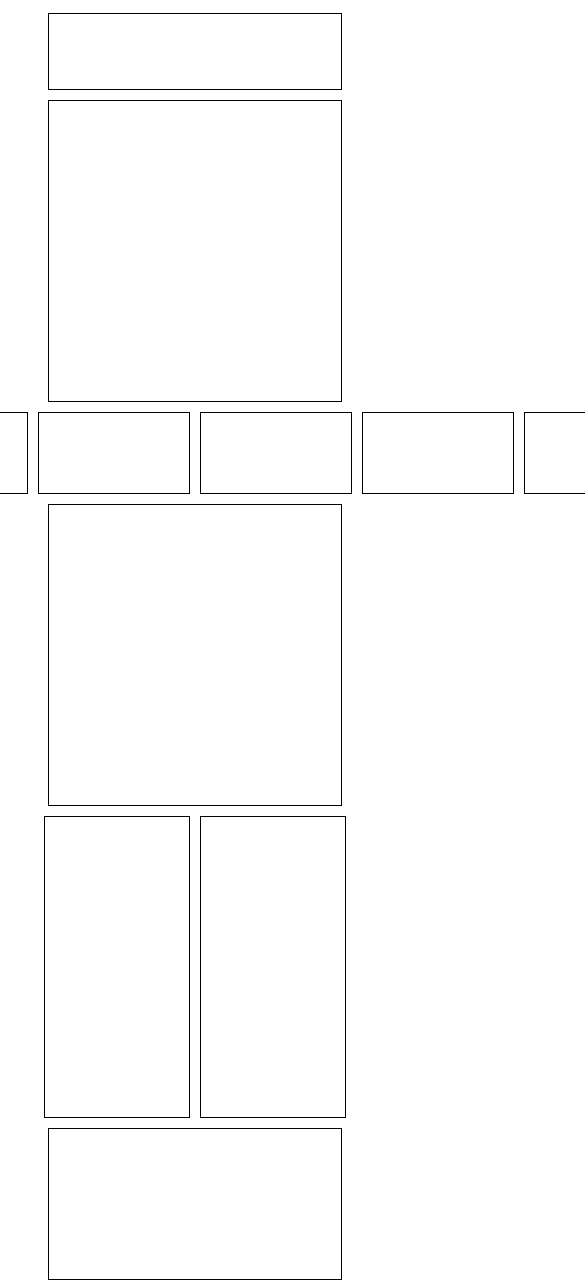
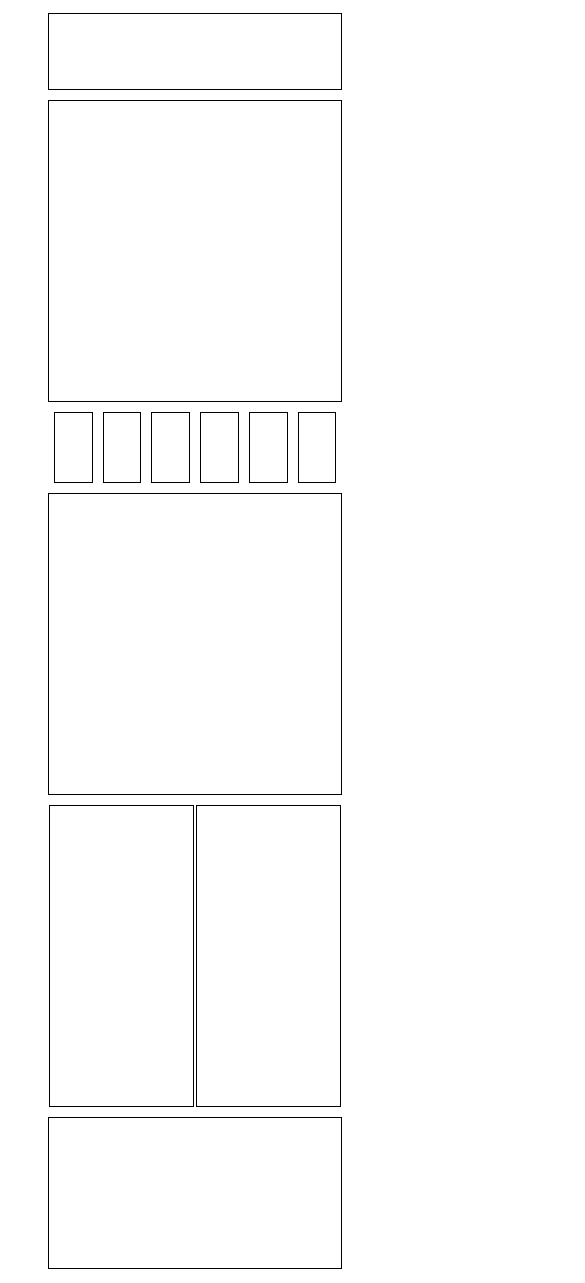
Before and after one commit to andr3serafim/Projetinhos, a plain HTML site: page projeto1/index.html in a window 390 px wide. Shown: the top 1283 px of the page, 585 px wide, since content can reach past the window. Drawn offline with Linux system fonts and the light colour scheme.

Commit message:
corrigindo responsividade

```diff
--- a/projeto1/style.css
+++ b/projeto1/style.css
@@ -22,26 +22,29 @@ header {
 .container_2 {
    display: flex;
    flex-direction: row;
+   max-width: 75vw;
 }
 
 .imgs {
    border: 1px solid black;
-   width: 150px;
-   height: 80px;
+   width: 11vw;
+   height: 8.2vh;
    margin: 5px;
 }
 
 .container_3 {
    display: flex;
    flex-direction: row;
-   justify-content: space-between;
+   max-width: 75vw;
+   padding-top: 5px;
+   padding-bottom: 5px;
+   column-gap: 1%;
 }
 
 .depoimentos {
    border: 1px solid black;
-   width: 37vw;
+   width: 50vw;
    height: 300px;
-   margin: 5px 5px;
 }
 
 footer {
```
